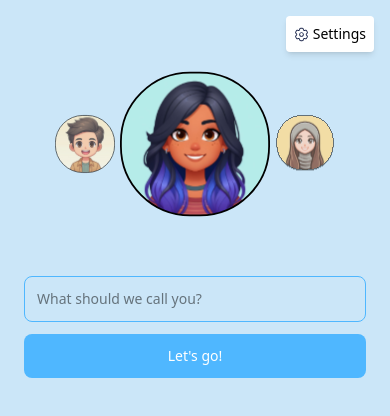
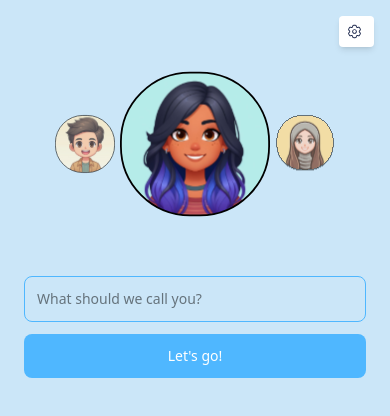
Before and after one commit to usernameNiD4niel/hospital-quest, a React (Vite) app: page /on-boarding in a window 390 px wide. Shown: the top 416 px of the page. Built offline with nearby package versions, Linux system fonts and the light colour scheme.

Commit message:
save my progress nigg

```diff
--- a/src/components/BackgroundAudio.tsx
+++ b/src/components/BackgroundAudio.tsx
@@ -46,9 +46,9 @@ function BackgroundAudio() {
 		<div className="fixed top-4 right-4 p-2 bg-white z-10 bg-opacity-80 rounded shadow-md">
 			<button
 				onClick={handleClick}
-				className="flex items-center space-x-1 cursor-pointer text-sm">
+				className="flex items-center space-x-1 cursor-pointer text-sm justify-center">
 				<DisplaySettings />
-				<span>Settings</span>
+				<span className="hidden md:block">Settings</span>
 			</button>
 			<audio ref={audioRef} src="/thankyou.mp3" loop hidden />
 
--- a/src/constants/maps.ts
+++ b/src/constants/maps.ts
@@ -18,11 +18,11 @@ export const MW_COOR_CLASS =
 export const ER_LINE_COOR_CLASS =
 	"w-[90px] md:w-45 h-px bg-transparent border-t-4 border-t-green-500 absolute rotate-145 top-7 left-5 md:left-20 md:top-3 md:-rotate-[30deg]";
 export const OR_LINE_COOR_CLASS =
-	"w-[410px] h-px bg-transparent border-t-4 border-t-green-500 absolute rotate-160 left-1 top-13";
+	"w-[60px] md:w-[410px] h-px bg-transparent border-t-4 border-t-green-500 absolute left-5 top-7 rotate-100 md:rotate-160 md:left-1 md:top-13";
 export const DR_OB_LINE_COOR_CLASS =
 	"w-full h-px bg-transparent border-t-4 border-t-green-500 absolute -rotate-145 left-17 top-9";
 export const OPD_LINE_COOR_CLASS =
-	"w-72 rounded-full h-60 bg-transparent border-t-4 border-dashed border-green-500 absolute -top-3 left-3";
+	"w-full h-px bg-transparent border-t-4 border-t-green-500 absolute -rotate-145 left-17 top-9";
 export const SW_LINE_COOR_CLASS =
 	"w-72 rounded-full h-60 bg-transparent border-t-4 border-dashed border-green-500 absolute -top-3 left-3";
 export const LAB_LINE_COOR_CLASS =
```
